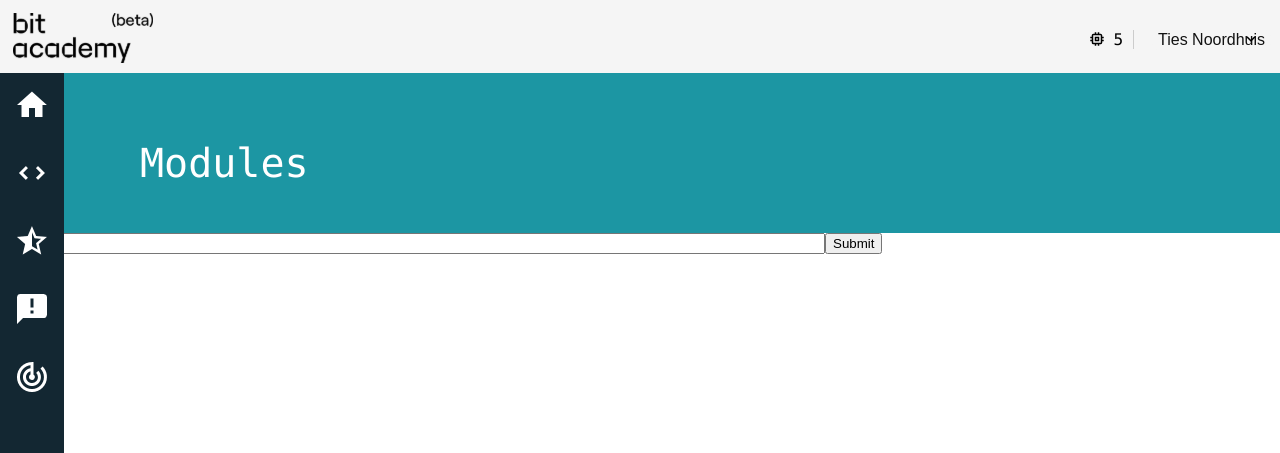
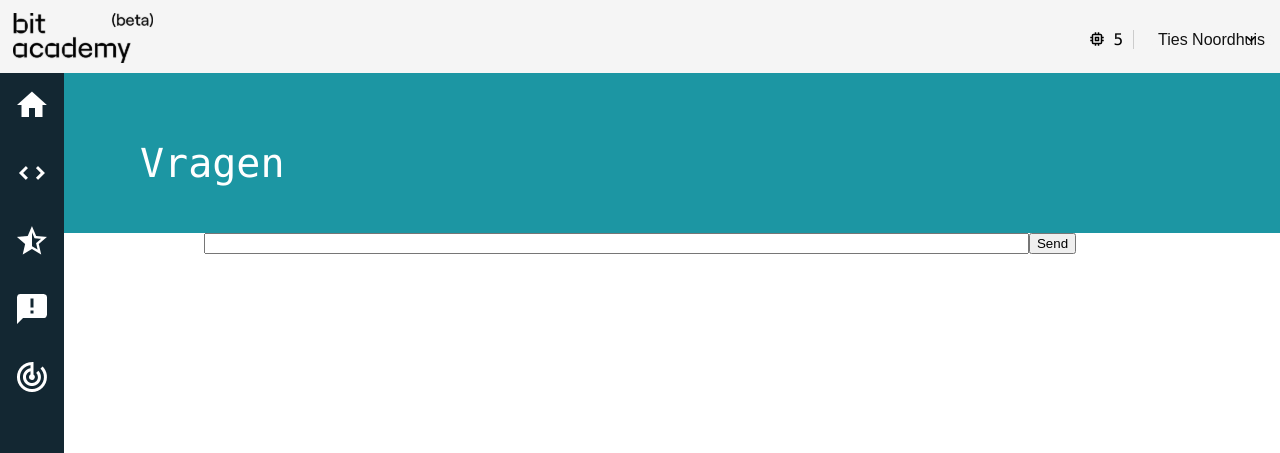
Before and after one commit to LyxurD4/scrollDoorPresentatie, a PHP site: page / in a window 1280 px wide; the page is wider, and only the part inside the window is pictured. Shown: the top 453 px of that part. Run offline with PHP 8.4, Linux system fonts and the light colour scheme.

Commit message:
Add files via upload

```diff
--- a/index.html
+++ b/index.html
@@ -44,11 +44,12 @@
 
     <div class="heading">
         <nav class="title">
-            <p id="head">Modules</p>
+            <p id="head">Vragen</p>
         </nav>
     </div>
     <div class="form">
-      <input type="text" id="Question" name="question" maxlength="255" size="100"><input type="submit">
+      <input type="text" id="Question" name="question" maxlength="255" size="100">
+      <button type="submit">Send</button>
 
 
 
--- a/style.css
+++ b/style.css
@@ -92,5 +92,10 @@ body{
 }
 .title{
     background-color: #1c96a3;
-    height: 160px; width: 1520px;
+    height: 160px; width: auto;
 }
+/*form*/
+.form{
+    display: flex;
+    justify-content: center;
+}
```
